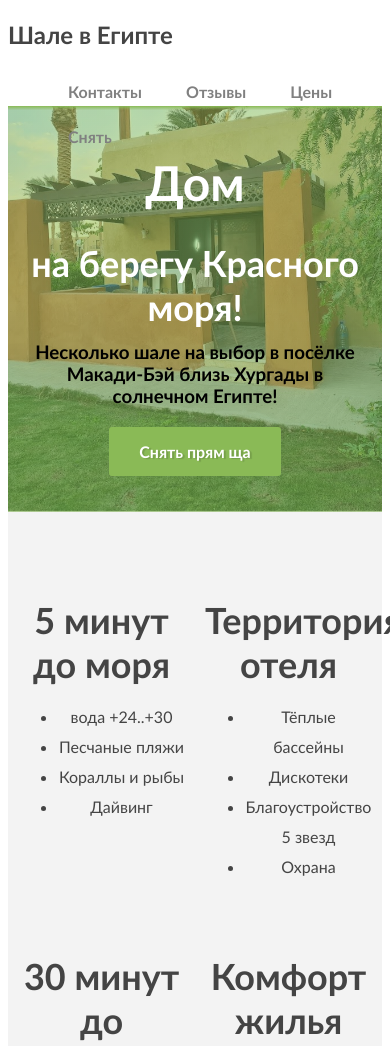
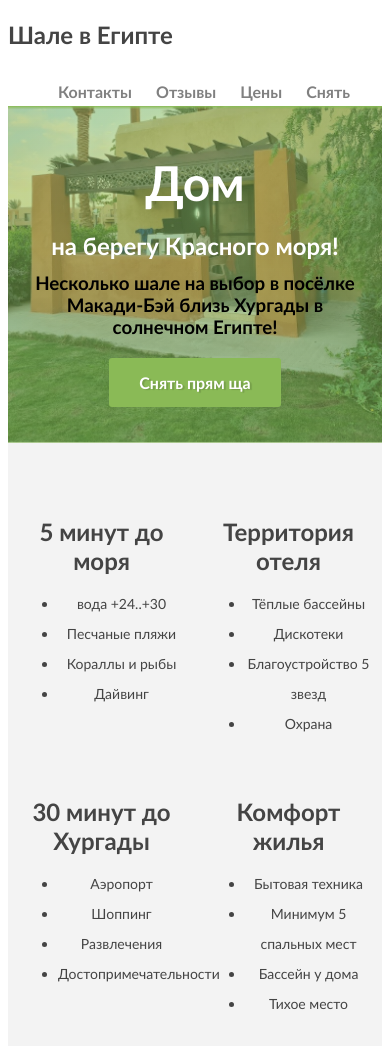
Before and after one commit to IvanIgorevich/chalet, a plain HTML site: page index.html in a window 390 px wide. Shown: the top 1046 px of the page. Drawn offline with nearby package versions, Linux system fonts and the light colour scheme.

Commit message:
some cosmetic changes

```diff
--- a/stylesheet/header.css
+++ b/stylesheet/header.css
@@ -46,6 +46,10 @@
 	.left-text {
 		float: none;
 	}
+
+	.header-item {
+		padding: 0 10px;
+	}
 }
 
 @media (max-width: 360px) {
--- a/stylesheet/stylesheet.css
+++ b/stylesheet/stylesheet.css
@@ -57,10 +57,20 @@ body {
 	color: #fff;
 }
 
+@media (max-width: 800px) {
+  .title-medium {
+		font-size: 24px;
+	}
+}
+
 @media (max-width: 680px) {
 	.text-lead {
 		max-width: none;
 		margin: 0;
+	}
+
+	.text {
+		font-size: 14px;
 	}
 }
 
```
